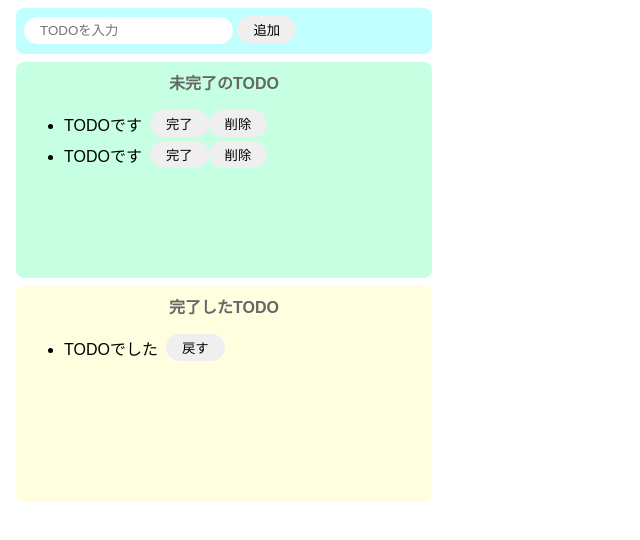
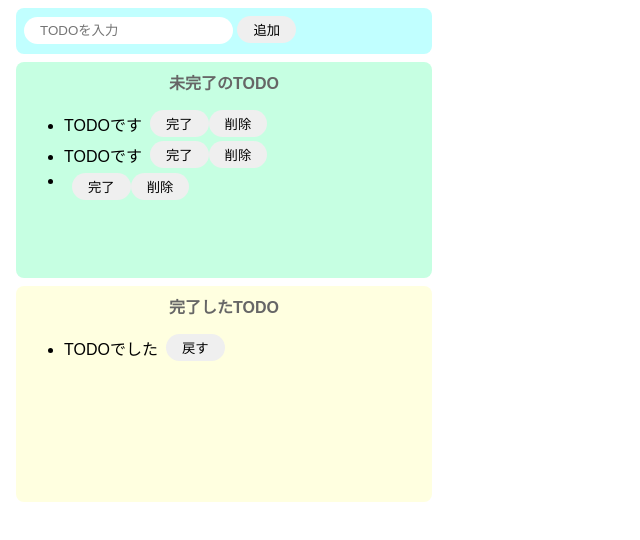
Before and after one commit to trustfujii/codesandbox-js, a website built with Parcel: page index.html in a window 1280 px wide. Both pictures are taken after a click on the button "追加". Shown: the whole page, without its empty margins (0-640 px from the left). Built offline with nearby package versions, Linux system fonts and the light colour scheme.

Commit message:
セクション5途中

```diff
--- a/index.html
+++ b/index.html
@@ -7,12 +7,12 @@
 
   <body>
     <div class="input-area">
-      <input placeholder="TODOを入力" />
-      <button>追加</button>
+      <input id="add-text" placeholder="TODOを入力" />
+      <button id="add-button">追加</button>
     </div>
     <div class="incomplete-area">
       <p class="title">未完了のTODO</p>
-      <ul>
+      <ul id="incomplete-list">
         <li>
           <div class="list-row">
             <div class="list-title">TODOです</div>
--- a/src/section5.js
+++ b/src/section5.js
@@ -2,3 +2,43 @@ import "./styles.css";
 /**
  * todo js
  */
+const onClickAdd = () => {
+  // テキストボックスの値を取得し、初期化する
+  const inputText = document.getElementById("add-text").value;
+  document.getElementById("add-text").value = "";
+
+  // liタグを生成
+  const li = document.createElement("li");
+
+  // divタグを生成
+  const divRow = document.createElement("div");
+  divRow.className = "list-row";
+
+  const divTitle = document.createElement("div");
+  divTitle.className = "list-title";
+  divTitle.innerText = inputText;
+
+  // button(完了)タグの生成
+  const completeButton = document.createElement("button");
+  completeButton.innerText = "完了";
+  console.log(completeButton);
+
+  // button(削除)タグの生成
+  const deleteButton = document.createElement("button");
+  deleteButton.innerText = "削除";
+  console.log(deleteButton);
+
+  // liタグの子要素に各要素を設定
+  li.appendChild(divRow);
+  divRow.appendChild(divTitle);
+  divRow.appendChild(completeButton);
+  divRow.appendChild(deleteButton);
+  console.log(li);
+
+  // 未完了リストに追加
+  document.getElementById("incomplete-list").appendChild(li);
+};
+
+document
+  .getElementById("add-button")
+  .addEventListener("click", () => onClickAdd());
```
